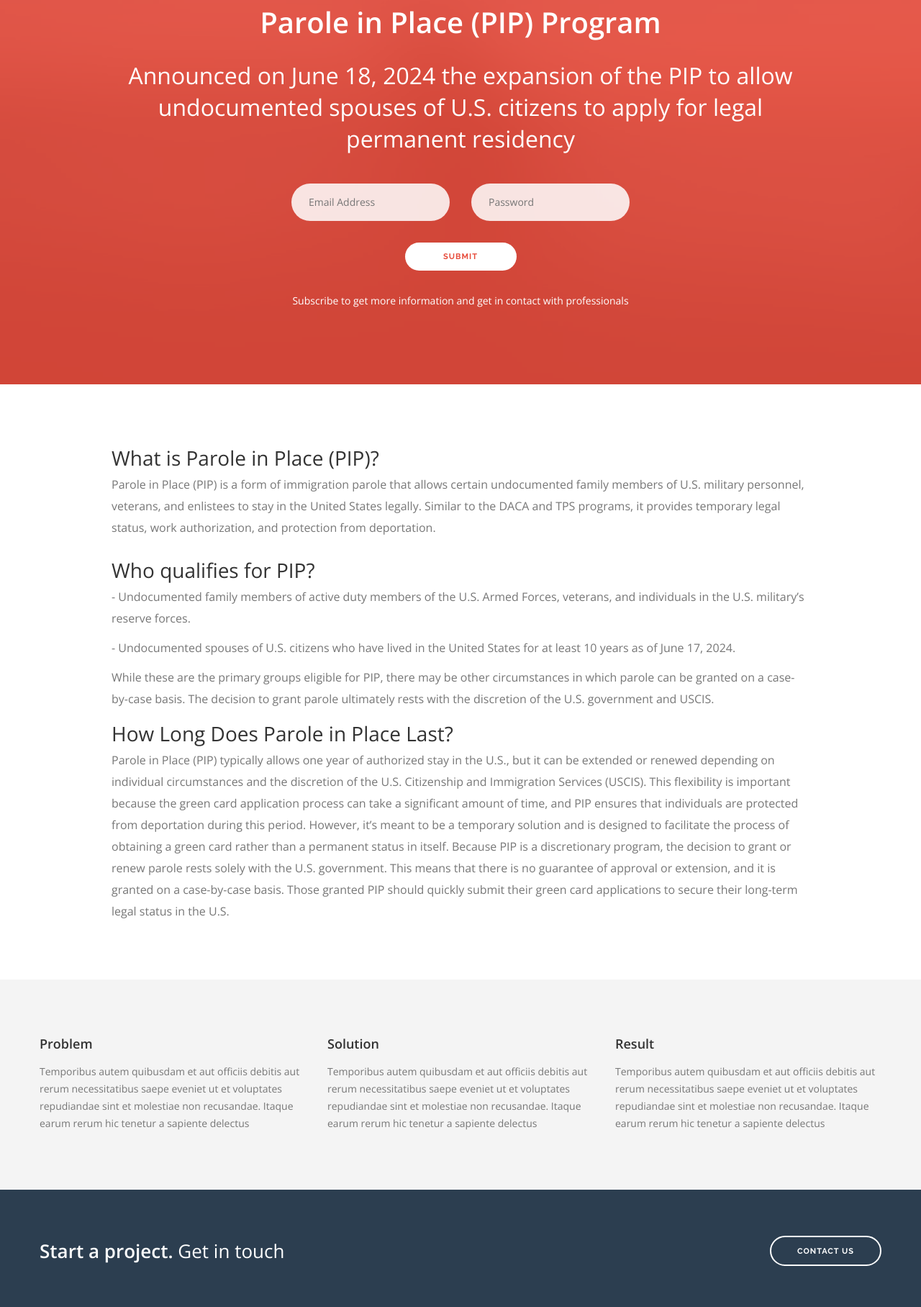
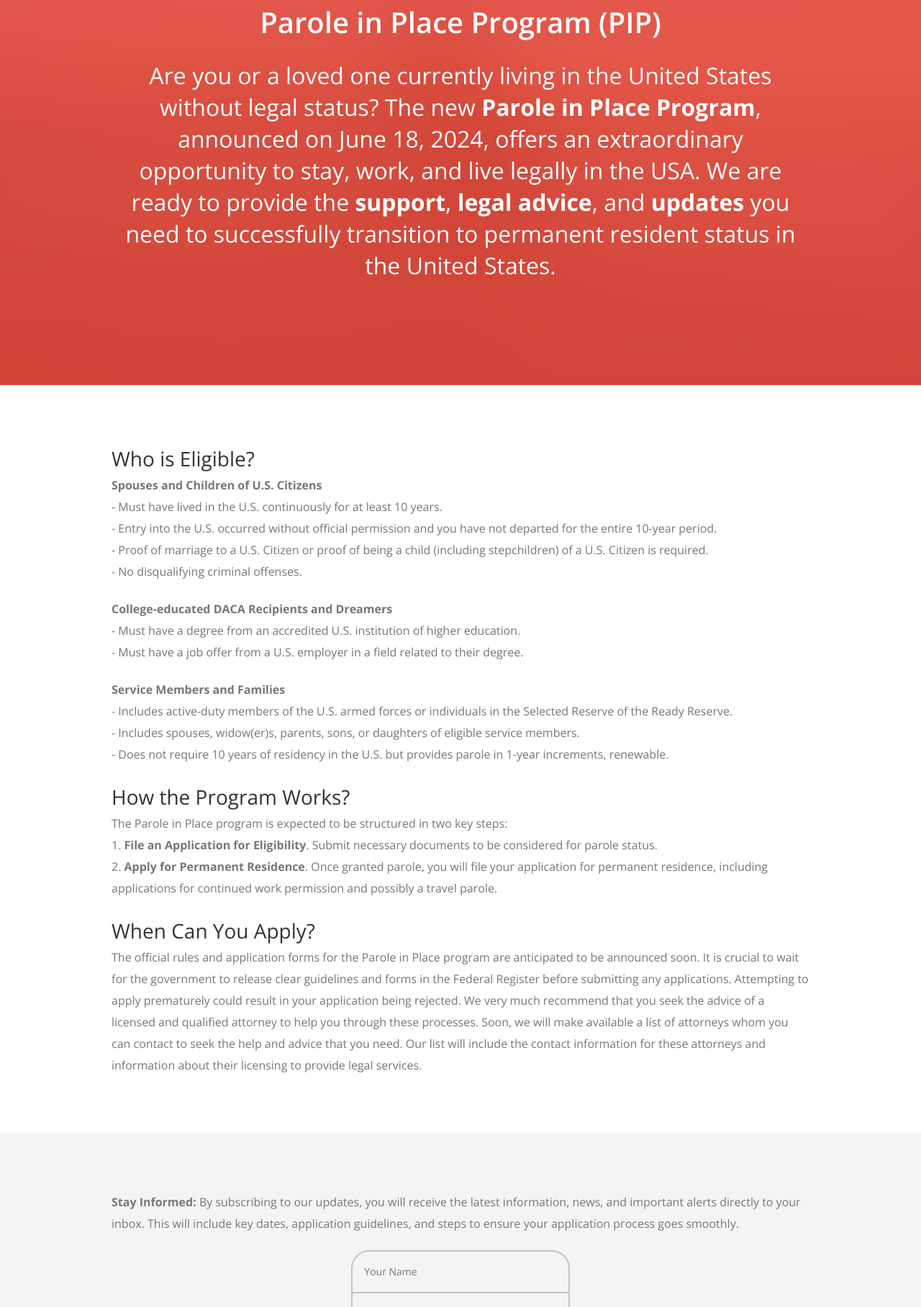
Before and after one commit to polyglot-solutions/web, a plain HTML site: page index.html in a window 1280 px wide. Shown: the part 124-1940 px from the top of the page at 72% size. Drawn offline with nearby package versions, Linux system fonts and the light colour scheme.

Commit message:
content update

```diff
--- a/index.html
+++ b/index.html
@@ -118,56 +118,20 @@
 							class="col-md-10 col-md-offset-1 col-sm-10 col-sm-offset-1 text-center"
 						>
 							<h1 class="text-white">
-								Parole in Place (PIP) Program
+								Parole in Place Program (PIP)
 							</h1>
 							<h2 class="text-white">
-								Announced on June 18, 2024 the expansion of the
-								PIP to allow undocumented spouses of U.S.
-								citizens to apply for legal permanent residency
+								Are you or a loved one currently living in the
+								United States without legal status? The new
+								<b>Parole in Place Program</b>, announced on
+								June 18, 2024, offers an extraordinary
+								opportunity to stay, work, and live legally in
+								the USA. We are ready to provide the
+								<b>support</b>, <b>legal advice</b>, and
+								<b>updates</b> you need to successfully
+								transition to permanent resident status in the
+								United States.
 							</h2>
-							<div
-								class="photo-form-wrapper clearfix"
-								style="margin-bottom: 0px !important"
-							>
-								<form>
-									<div class="row">
-										<div
-											class="col-md-3 col-sm-4 col-md-offset-3 col-sm-offset-2"
-										>
-											<input
-												class="form-email"
-												type="text"
-												placeholder="Email Address"
-											/>
-										</div>
-										<div class="col-md-3 col-sm-4">
-											<input
-												class="form-password"
-												type="password"
-												placeholder="Password"
-											/>
-										</div>
-										<div
-											class="col-md-12 col-md-offset-0 col-sm-4 col-sm-offset-4 text-center"
-										>
-											<input
-												class="btn-white btn-filled"
-												type="submit"
-												value="Submit"
-												style="
-													background-color: #fff;
-													color: #e74c3c !important;
-												"
-											/>
-										</div>
-									</div>
-								</form>
-								<span class="text-white"
-									>Subscribe to get more information and get
-									in contact with professionals</span
-								>
-							</div>
-							<!--end of photo form wrapper-->
 						</div>
 					</div>
 					<!--end of row-->
@@ -181,77 +145,56 @@
 						<div
 							class="col-md-10 col-md-offset-1 col-sm-10 col-sm-offset-1"
 						>
-							<h2>What is Parole in Place (PIP)?</h2>
+							<h2>Who is Eligible?</h2>
 							<p class="lead">
-								Parole in Place (PIP) is a form of immigration
-								parole that allows certain undocumented family
-								members of U.S. military personnel, veterans,
-								and enlistees to stay in the United States
-								legally. Similar to the DACA and TPS programs,
-								it provides temporary legal status, work
-								authorization, and protection from deportation.
+								<b>Spouses and Children of U.S. Citizens</b>
+							    </br>
+								- Must have lived in the U.S. continuously for
+								at least 10 years.
+							    </br>
+								- Entry into the U.S.
+								occurred without official permission and you
+								have not departed for the entire 10-year period.
+								</br>
+								- Proof of marriage to a U.S. Citizen or proof
+								of being a child (including stepchildren) of a
+								U.S. Citizen is required.
+								</br>
+								- No disqualifying
+								criminal offenses.
 							</p>
-							<h2>Who qualifies for PIP?</h2>
-							<p
-								style="
-									font-size: 16px;
-									line-height: 30px;
-									font-weight: normal;
-								"
-							>
-								- Undocumented family members of active duty
-								members of the U.S. Armed Forces, veterans, and
-								individuals in the U.S. military’s reserve
-								forces.
+							<p class="lead">
+								<b>College-educated DACA Recipients and Dreamers</b>
+							    </br>
+								- Must have a degree from an accredited U.S. institution of higher education.
+							    </br>
+								- Must have a job offer from a U.S. employer in a field related to their degree.
 							</p>
-							<p
-								style="
-									font-size: 16px;
-									line-height: 30px;
-									font-weight: normal;
-								"
-							>
-								- Undocumented spouses of U.S. citizens who have
-								lived in the United States for at least 10 years
-								as of June 17, 2024.
+							<p class="lead">
+								<b>Service Members and Families</b>
+							    </br>
+								- Includes active-duty members of the U.S. armed forces or individuals in the Selected Reserve of the Ready Reserve.
+							    </br>
+								- Includes spouses, widow(er)s, parents, sons, or daughters of eligible service members.
+							    </br>
+							    - Does not require 10 years of residency in the U.S. but provides parole in 1-year increments, renewable.
 							</p>
-							<p
-								style="
-									font-size: 16px;
-									line-height: 30px;
-									font-weight: normal;
-								"
-							>
-								While these are the primary groups eligible for
-								PIP, there may be other circumstances in which
-								parole can be granted on a case-by-case basis.
-								The decision to grant parole ultimately rests
-								with the discretion of the U.S. government and
-								USCIS.
+							<h2>How the Program Works?</h2>
+							<p class="lead">
+								The Parole in Place program is expected to be structured in two key steps:
+							    </br>
+								1. <b>File an Application for Eligibility</b>. Submit necessary documents to be considered for parole status.
+							    </br>
+								2. <b>Apply for Permanent Residence</b>. Once granted parole, you will file your application for permanent residence, including applications for continued work permission and possibly a travel parole.
 							</p>
-							<h2>How Long Does Parole in Place Last?</h2>
+							<h2>When Can You Apply?</h2>
 							<p class="lead">
-								Parole in Place (PIP) typically allows one year
-								of authorized stay in the U.S., but it can be
-								extended or renewed depending on individual
-								circumstances and the discretion of the U.S.
-								Citizenship and Immigration Services (USCIS).
-								This flexibility is important because the green
-								card application process can take a significant
-								amount of time, and PIP ensures that individuals
-								are protected from deportation during this
-								period. However, it’s meant to be a temporary
-								solution and is designed to facilitate the
-								process of obtaining a green card rather than a
-								permanent status in itself. Because PIP is a
-								discretionary program, the decision to grant or
-								renew parole rests solely with the U.S.
-								government. This means that there is no
-								guarantee of approval or extension, and it is
-								granted on a case-by-case basis. Those granted
-								PIP should quickly submit their green card
-								applications to secure their long-term legal
-								status in the U.S.
+								The official rules and application forms for the Parole in Place program are anticipated to be announced soon. It is crucial to wait for the government to release clear guidelines and forms in the Federal Register before submitting any applications. Attempting to apply prematurely could result in your application being rejected.
+								We very much recommend that you seek the advice of a licensed and qualified attorney
+to help you through these processes. Soon, we will make available a list of attorneys
+whom you can contact to seek the help and advice that you need. Our list will include
+the contact information for these attorneys and information about their licensing to
+provide legal services.
 							</p>
 						</div>
 					</div>
@@ -263,44 +206,39 @@
 			<section class="duplicatable-content">
 				<div class="container">
 					<div class="row">
-						<div class="col-sm-4">
+						<div class="col-sm-1">
 							<div class="feature">
-								<h5>Problem</h5>
-								<p>
-									Temporibus autem quibusdam et aut officiis
-									debitis aut rerum necessitatibus saepe
-									eveniet ut et voluptates repudiandae sint et
-									molestiae non recusandae. Itaque earum rerum
-									hic tenetur a sapiente delectus
-								</p>
 							</div>
 						</div>
 						<!--end 4 col-->
 
-						<div class="col-sm-4">
-							<div class="feature">
-								<h5>Solution</h5>
-								<p>
-									Temporibus autem quibusdam et aut officiis
-									debitis aut rerum necessitatibus saepe
-									eveniet ut et voluptates repudiandae sint et
-									molestiae non recusandae. Itaque earum rerum
-									hic tenetur a sapiente delectus
-								</p>
+						<div class="col-sm-10">
+							<p class="lead"><b>Stay Informed:</b> By subscribing to our updates, you will receive the latest information, news, and important alerts directly to your inbox. This will include key dates, application guidelines, and steps to ensure your application process goes smoothly.</p>
+					<div class="row">
+						<div class="col-md-4 col-md-offset-4 col-sm-6 col-sm-offset-3">
+							<div class="form-wrapper clearfix" style="text-align: center;">
+								<form class="form-contact email-form">
+									<div class="inputs-wrapper">
+										<input class="form-name validate-required" type="text" placeholder="Your Name" name="name">
+										<input class="form-email validate-required validate-email" type="text" name="email" placeholder="Your Email Address">
+										<textarea class="form-message validate-required" name="message" placeholder="Your Message"></textarea>
+									</div>
+									<input type="submit" class="send-form" value="Submit">
+									<div class="form-success">
+										<span class="text-white">Message sent - Thanks for your enquiry</span>
+									</div>
+									<div class="form-error">
+										<span class="text-white">Please complete all fields correctly</span>
+									</div>
+								</form>
 							</div>
+						</div>
+					</div><!--end of row-->
 						</div>
 						<!--end 4 col-->
 
-						<div class="col-sm-4">
+						<div class="col-sm-1">
 							<div class="feature">
-								<h5>Result</h5>
-								<p>
-									Temporibus autem quibusdam et aut officiis
-									debitis aut rerum necessitatibus saepe
-									eveniet ut et voluptates repudiandae sint et
-									molestiae non recusandae. Itaque earum rerum
-									hic tenetur a sapiente delectus
-								</p>
 							</div>
 						</div>
 						<!--end 4 col-->
@@ -308,123 +246,9 @@
 					<!--end of row-->
 				</div>
 			</section>
-
-			<section class="strip bg-secondary-1">
-				<div class="container">
-					<div class="row clearfix">
-						<div class="col-sm-6 col-xs-12 pull-left">
-							<h3 class="text-white">
-								<strong>Start a project.</strong>&nbsp;Get in
-								touch
-							</h3>
-						</div>
-
-						<div class="col-sm-4 col-xs-12 pull-right text-right">
-							<a href="#" class="btn btn-primary btn-white"
-								>contact us</a
-							>
-						</div>
-					</div>
-				</div>
-			</section>
-
-			<section class="no-pad-bottom no-pad-top projects-gallery">
-				<div class="projects-wrapper clearfix">
-					<div class="projects-container">
-						<div
-							class="col-md-4 col-sm-6 no-pad project print image-holder"
-						>
-							<div class="background-image-holder">
-								<img
-									class="background-image"
-									alt="Background Image"
-									src="img/project1.jpg"
-								/>
-							</div>
-							<div class="hover-state">
-								<div class="align-vertical">
-									<h3 class="text-white">
-										<strong>Identity</strong> Mockup
-									</h3>
-									<p class="text-white">
-										Showcase your new identity with<br />this
-										sleek mockup.
-									</p>
-									<a
-										href="project-single.html"
-										class="btn btn-primary btn-white"
-										>See Project</a
-									>
-								</div>
-							</div>
-						</div>
-						<!--end of individual project-->
-
-						<div
-							class="col-md-4 col-sm-6 no-pad project branding image-holder"
-						>
-							<div class="background-image-holder">
-								<img
-									class="background-image"
-									alt="Background Image"
-									src="img/project4.jpg"
-								/>
-							</div>
-							<div class="hover-state">
-								<div class="align-vertical">
-									<h3 class="text-white">
-										<strong>Aurora</strong> Icon Kit
-									</h3>
-									<p class="text-white">
-										A fresh and circular take on Apple's<br />iconic
-										home screen.
-									</p>
-									<a
-										href="project-single.html"
-										class="btn btn-primary btn-white"
-										>See Project</a
-									>
-								</div>
-							</div>
-						</div>
-						<!--end of individual project-->
-
-						<div
-							class="col-md-4 col-sm-6 no-pad project print image-holder"
-						>
-							<div class="background-image-holder">
-								<img
-									class="background-image"
-									alt="Background Image"
-									src="img/project6.jpg"
-								/>
-							</div>
-							<div class="hover-state">
-								<div class="align-vertical">
-									<h3 class="text-white">
-										<strong>Sketchbook</strong> Logos
-									</h3>
-									<p class="text-white">
-										Present your hand-drawn logos on this<br />realistic
-										sketchbook mockup.
-									</p>
-									<a
-										href="project-single.html"
-										class="btn btn-primary btn-white"
-										>See Project</a
-									>
-								</div>
-							</div>
-						</div>
-						<!--end of individual project-->
-					</div>
-					<!--end of projects-container-->
-				</div>
-				<!--end of projects wrapper-->
-			</section>
 		</div>
 		<div class="footer-container">
-			<footer class="bg-primary short-2">
+			<footer class="bg-primary short-2" style="background-color:#2c3e50 !important;">
 				<div class="container">
 					<div class="row">
 						<div class="col-sm-12">
@@ -441,17 +265,6 @@
 					<!--end for row-->
 				</div>
 				<!--end of container-->
-
-				<div class="contact-action">
-					<div class="align-vertical">
-						<i class="icon text-white icon_mail"></i>
-						<a href="contact.html" class="text-white"
-							><span class="text-white"
-								>Get in touch with us
-								<i class="icon arrow_right"></i></span
-						></a>
-					</div>
-				</div>
 			</footer>
 		</div>
 
```
